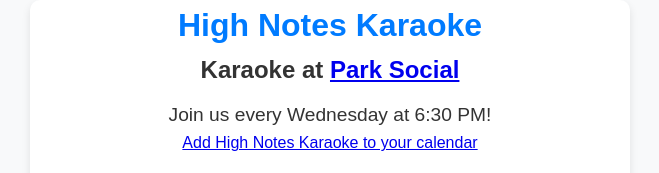
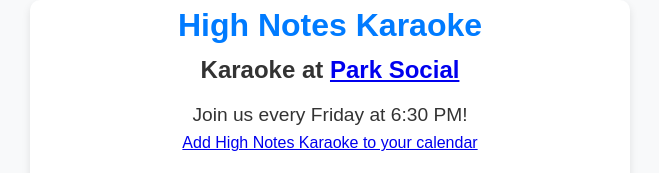
Before and after one commit to swriddle/karaoke, a plain HTML site: page index.html in a window 1280 px wide. Shown: the top 173 px of the page, without its empty margins (310-969 px from the left). Drawn offline with Linux system fonts and the light colour scheme.

Commit message:
Change date from Wednesday to Friday

```diff
--- a/index.html
+++ b/index.html
@@ -24,7 +24,7 @@
             <header>
                 <h1>High Notes Karaoke</h1>
                 <h2>Karaoke at <a href="https://parksocialalameda.com">Park Social</a></h2>
-                <p>Join us every Wednesday at 6:30 PM!</p>
+                <p>Join us every Friday at 6:30 PM!</p>
                 <a href="high-notes-karaoke.ics" download="High_Notes_Karaoke.ics">Add High Notes Karaoke to your calendar</a>
             </header>
 
```
